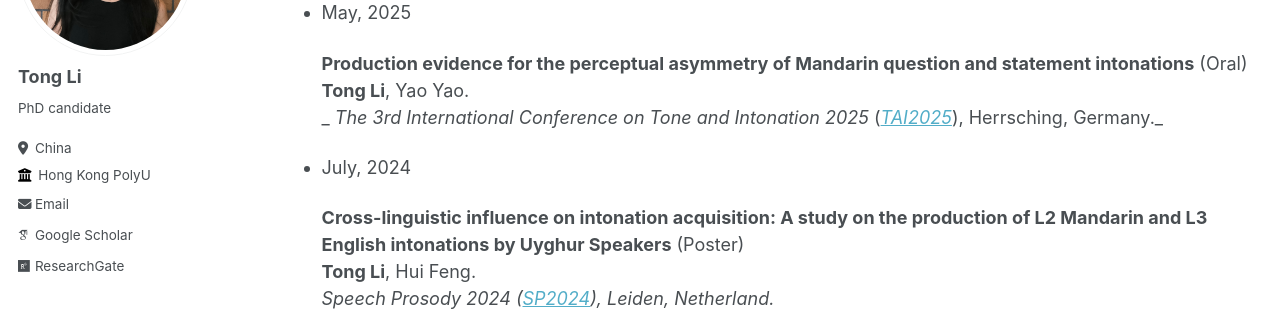
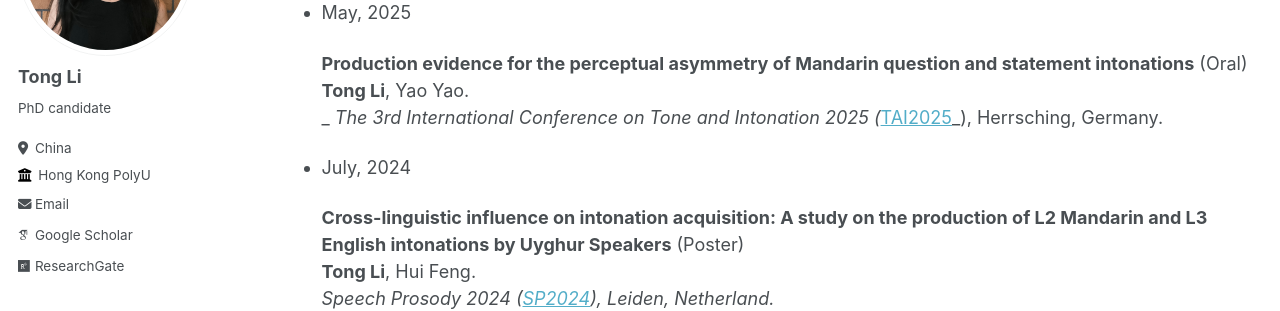
Before and after one commit to litonglinguistics/litonglinguistics.github.io, a Jekyll site: the page built from _pages/talks.md, in a window 1280 px wide and 1329 px high. Shown: the part 237-548 px from the top of the window. Built offline with Jekyll 4.4.1, drawn with Linux system fonts in a browser that asks for light colours; some web fonts are replaced.

```diff
--- a/_pages/talks.md
+++ b/_pages/talks.md
@@ -8,7 +8,7 @@ author_profile: true
 
 - May, 2025
 
-  **Production evidence for the perceptual asymmetry of Mandarin question and statement intonations** (Oral)<br>**Tong Li**, Yao Yao. <br> _ _The 3rd International Conference on Tone and Intonation 2025_ (_[TAI2025](https://www.tai2025.org/)_), Herrsching, Germany._
+  **Production evidence for the perceptual asymmetry of Mandarin question and statement intonations** (Oral)<br>**Tong Li**, Yao Yao. <br> _ _The 3rd International Conference on Tone and Intonation 2025 (_[TAI2025](https://www.tai2025.org/)_), Herrsching, Germany.
 
 - July, 2024
 
```
